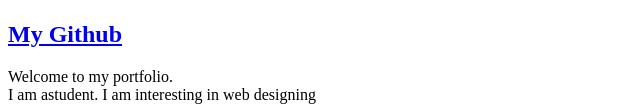
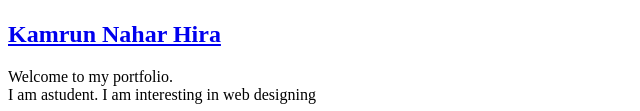
Before and after one commit to knhira/knhira.github.io, a plain HTML site: page index.html in a window 1280 px wide. Shown: the part 211-322 px from the top of the page, without its empty margins (0-640 px from the left). Drawn offline with Linux system fonts and the light colour scheme.

Commit message:
Update index.html

```diff
--- a/index.html
+++ b/index.html
@@ -26,7 +26,7 @@
 
     <div class="navbar">
       <img src="https://images.unsplash.com/photo-1623296179188-0d18532a487d?ixid=MnwxMjA3fDB8MHxwaG90by1wYWdlfHx8fGVufDB8fHx8&ixlib=rb-1.2.1&auto=format&fit=crop&w=403&q=80" width="200" height="200"/>
-      <a href="https://github.com/knhira"><h2>My Github</h2></a>
+      <a href="https://github.com/knhira"><h2>Kamrun Nahar Hira</h2></a>
       <p>Welcome to my portfolio.<br>
         I am astudent.
         I am interesting in web designing
```
